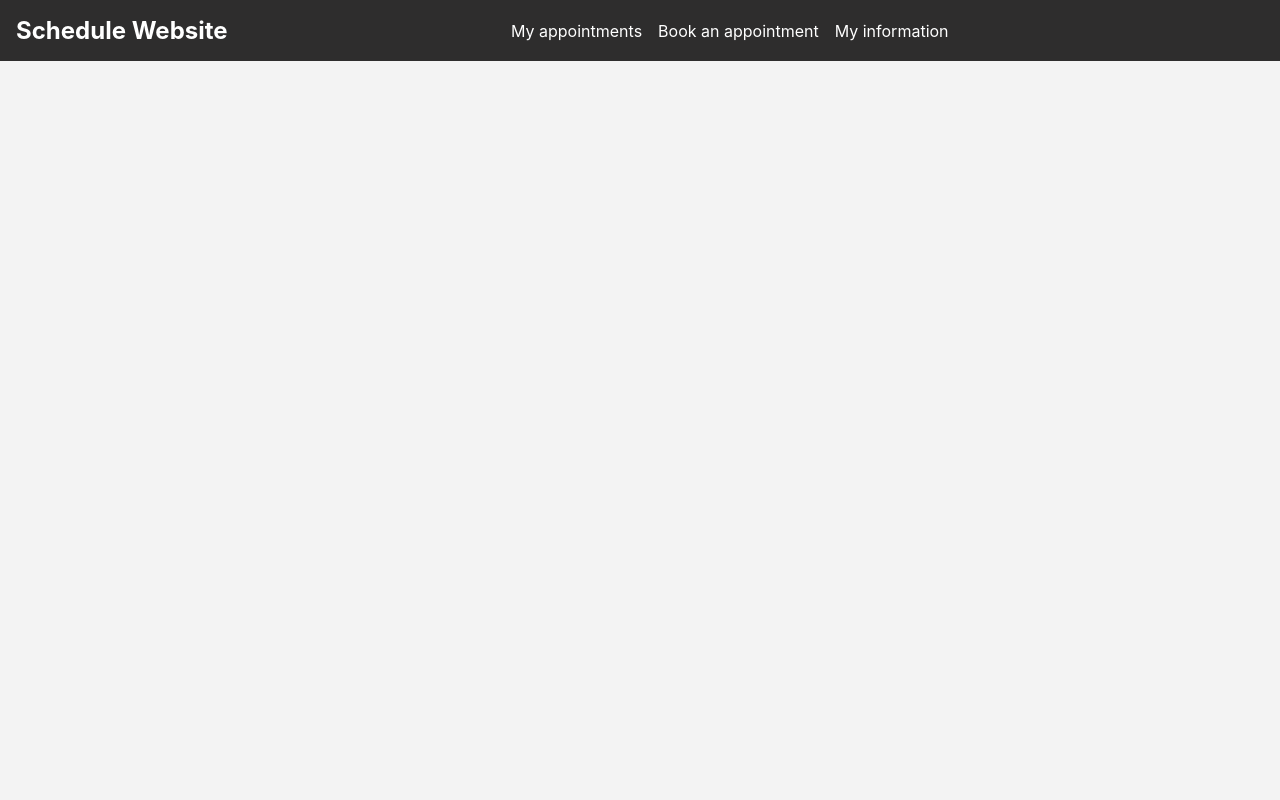
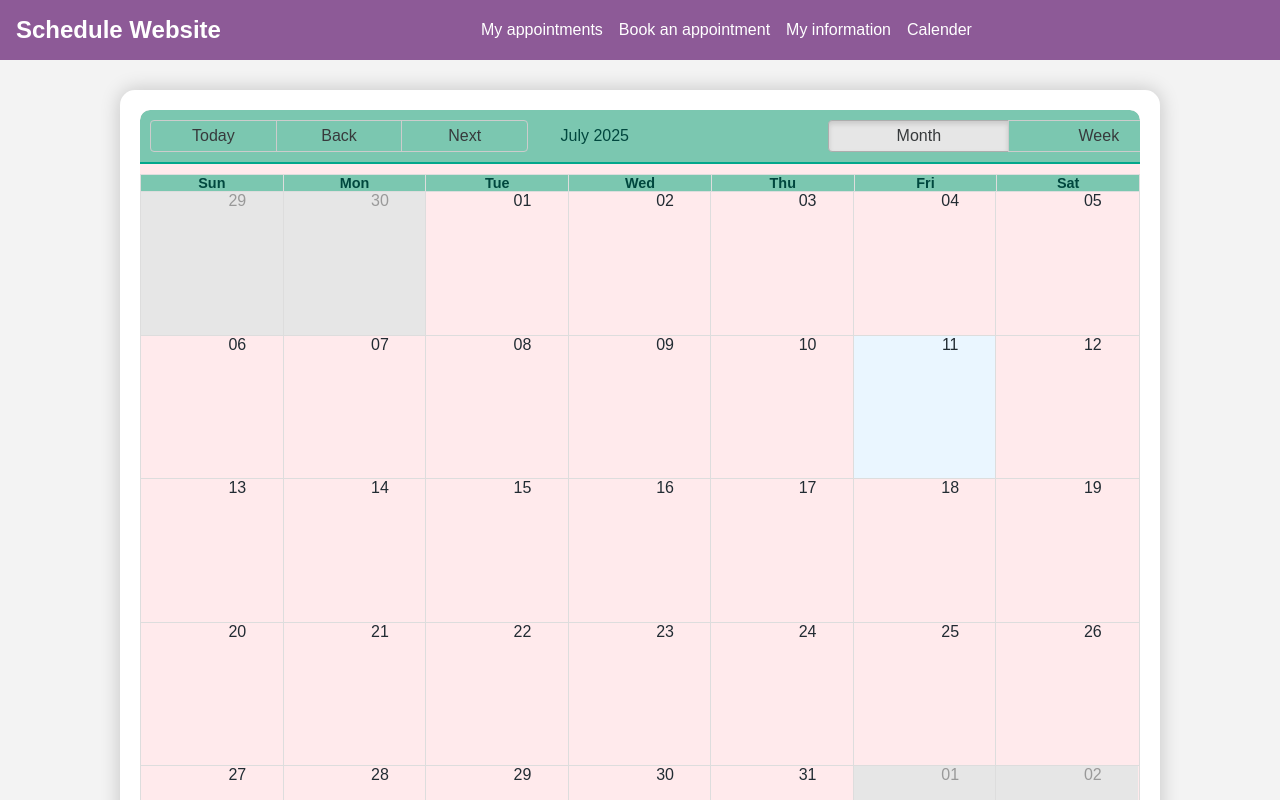
Before and after one commit to Aoibheannmangan/test-scheduler, a React (Create React App) app: page /calender in a window 1280 px wide. Shown: the top 800 px of the page. Built offline with nearby package versions, Linux system fonts and the light colour scheme.

Commit message:
Added in bones of calender and routed it with nav

```diff
--- a/package.json
+++ b/package.json
@@ -7,7 +7,10 @@
     "@testing-library/jest-dom": "^6.6.3",
     "@testing-library/react": "^16.3.0",
     "@testing-library/user-event": "^13.5.0",
+    "gapi-script": "^1.2.0",
+    "moment": "^2.30.1",
     "react": "^19.1.0",
+    "react-big-calendar": "^1.19.4",
     "react-calendar": "^6.0.0",
     "react-dom": "^19.1.0",
     "react-router-dom": "^7.6.3",
--- a/src/App.css
+++ b/src/App.css
@@ -21,7 +21,7 @@
   align-items: center;
   justify-content: center;
   font-size: calc(10px + 2vmin);
-  color: white;
+  color: #FFEAEC;
 }
 
 .App-link {
--- a/src/App.js
+++ b/src/App.js
@@ -4,6 +4,7 @@ import Appointments from './appoint';
 import BookAppointment from './book';
 import UserInfo from './info';
 import Navbar from './Navbar';
+import MyCalendar from './calender';
 
 function App() {
   return (
@@ -14,6 +15,7 @@ function App() {
           <Route path="/appoint" element={<Appointments />} />
           <Route path="/book" element={<BookAppointment />} />
           <Route path="/info" element={<UserInfo />} />
+          <Route path="/calender" element={<MyCalendar />} />
         </Routes>
       </div>
     </Router>
--- a/src/Navbar.css
+++ b/src/Navbar.css
@@ -2,7 +2,7 @@
     display: flex;
     justify-content: space-between;
     align-items: center;
-    background-color: #2e2d2d;
+    background-color: #8D5A97;
     padding: 1rem;
 }
 
--- a/src/Navbar.js
+++ b/src/Navbar.js
@@ -20,6 +20,9 @@ const Navbar = () => {
                     <li>
                         <Link to="/info">My information</Link>
                     </li>
+                    <li>
+                        <Link to="/calender">Calender</Link>
+                    </li>
                 </ul>
             </div>
             <div className='navbar-right'>
--- a/src/appoint.css
+++ b/src/appoint.css
@@ -1,3 +1,7 @@
 h1 {
     text-align: center;
 }
+
+/* PROBLEM: know when appointments are coming
+
+Create app put in dob, get corrected age, appointment window + when appointment is due.  */
--- a/src/book.js
+++ b/src/book.js
@@ -2,7 +2,6 @@ import React, { useState } from 'react';
 import Calendar from 'react-calendar';
 import 'react-calendar/dist/Calendar.css';
 import './book.css';
-import 'react-calendar/dist/Calendar.css';
 
 const BookAppointment = () => {
 
--- /dev/null
+++ b/src/calender.css
@@ -0,0 +1,89 @@
+/* Page Background */
+body {
+  background: #f3f3f3;
+  text-align: center;
+  font-family: Arial, sans-serif;
+}
+
+/* Wrapper Container for Calendar */
+.calendar-wrapper {
+  background-color: #ffffff;
+  border-radius: 15px;
+  box-shadow: 0 0 20px rgba(0, 0, 0, 0.2);
+  padding: 20px;
+  width: 90%;
+  max-width: 1000px;
+  margin: 30px auto;
+  overflow: hidden;
+}
+
+/* Base Calendar Styling */
+.rbc-calendar {
+  background-color: #FFEAEC;
+  color: #212B32;
+  border-radius: 10px;
+  overflow: hidden;
+}
+
+/* Toolbar */
+.rbc-toolbar {
+  background-color: #7bc7b0;
+  color: #00473E;
+  padding: 10px;
+  border-bottom: 2px solid #02A78B;
+  border-radius: 10px 10px 0 0;
+}
+
+/* Toolbar Buttons */
+.rbc-btn-group button {
+  background-color: #ffffff;
+  color: #00473E;
+  border: 1px solid #76cfc0;
+  margin: 0 2px;
+  padding: 6px 12px;
+  border-radius: 8px;
+  transition: background-color 0.3s ease;
+}
+
+.rbc-btn-group button:hover {
+  background-color: #8bceba;
+}
+
+/* Day Headers */
+.rbc-header {
+  background-color: #7bc7b0;
+  color: #00473E;
+  border-bottom: 1px solid #AEB7BD;
+  padding: 8px;
+}
+
+/* Timeslots & Day Grid */
+.rbc-time-slot,
+.rbc-day-slot {
+  border-color: #AEB7BD;
+}
+
+/* Calendar Events */
+.rbc-event {
+  background-color: #02A78B;
+  color: #ffffff;
+  padding: 4px 6px;
+  border-radius: 4px;
+  font-size: 0.9rem;
+}
+
+/* Today Highlight */
+.rbc-today {
+  background-color: #90F3FF;
+}
+
+/* Agenda View */
+.rbc-agenda-view table {
+  border: 1px solid #AEB7BD;
+}
+
+.rbc-agenda-view td,
+.rbc-agenda-view th {
+  padding: 8px;
+  border: 1px solid #AEB7BD;
+}
--- /dev/null
+++ b/src/calender.js
@@ -0,0 +1,37 @@
+import React from 'react';
+import Navbar from './Navbar';
+import Events from './events';
+import './calender.css'
+import { Calendar, momentLocalizer } from 'react-big-calendar';
+import moment from 'moment';
+import 'react-big-calendar/lib/css/react-big-calendar.css';
+
+const localizer = momentLocalizer(moment);
+
+const MyCalendar = ({ events }) => (
+<div className="calendar-wrapper">
+  <Calendar
+    localizer={localizer}
+    events={events}
+    startAccessor="start"
+    endAccessor="end"
+    style={{ height: 800 }}
+  />
+</div>
+
+);
+
+const events = [
+  {
+    title: 'Patient1 Appointment',
+    start: new Date(2025, 7, 11, 10, 0),
+    end: new Date(2025, 7, 11, 11, 0),
+  },
+  {
+    title: 'Patient2 Appointment',
+    start: new Date(2025, 7, 12, 12, 30),
+    end: new Date(2025, 7, 12, 13, 30),
+  },
+];
+
+export default MyCalendar
```
Also changed, not shown: src/events.js (added), src/logo.svg (deleted), 1 other file (tests, documents, lock files or other folders).
